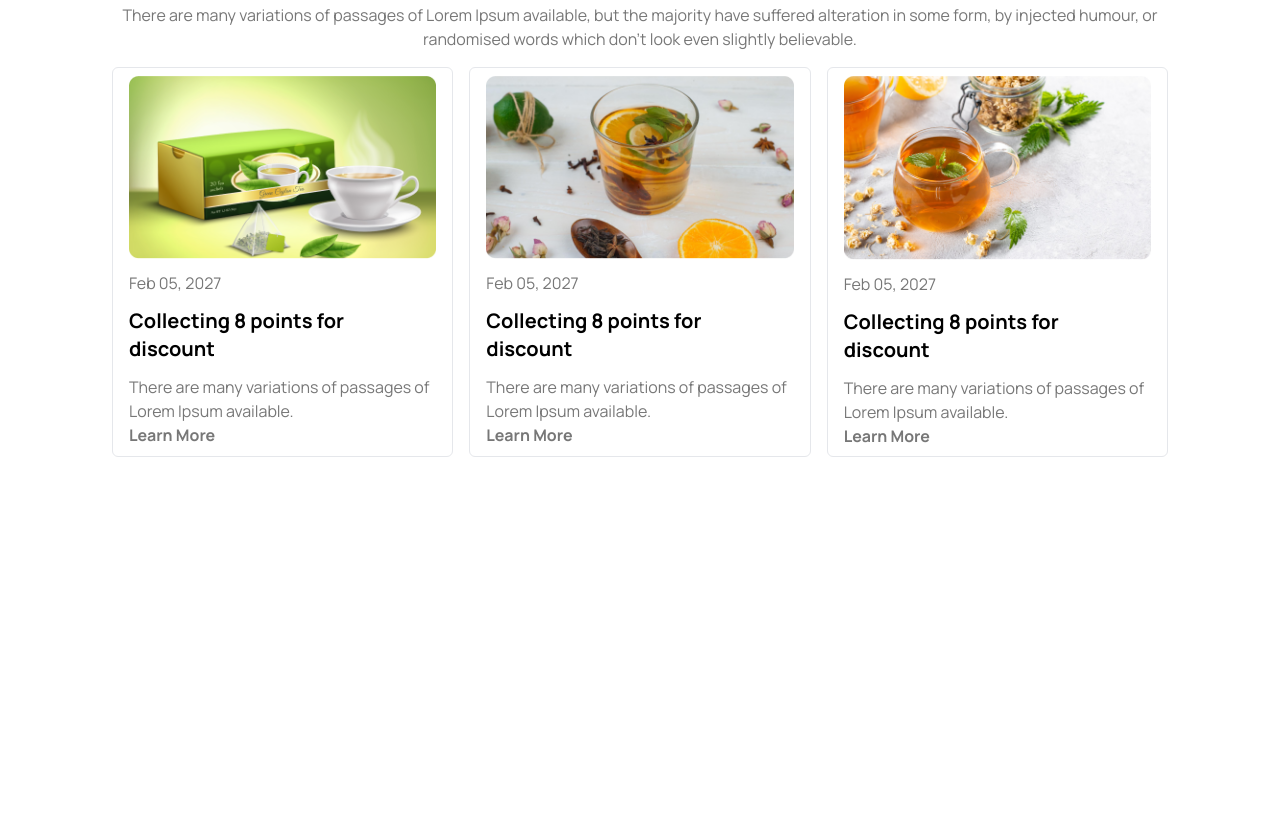
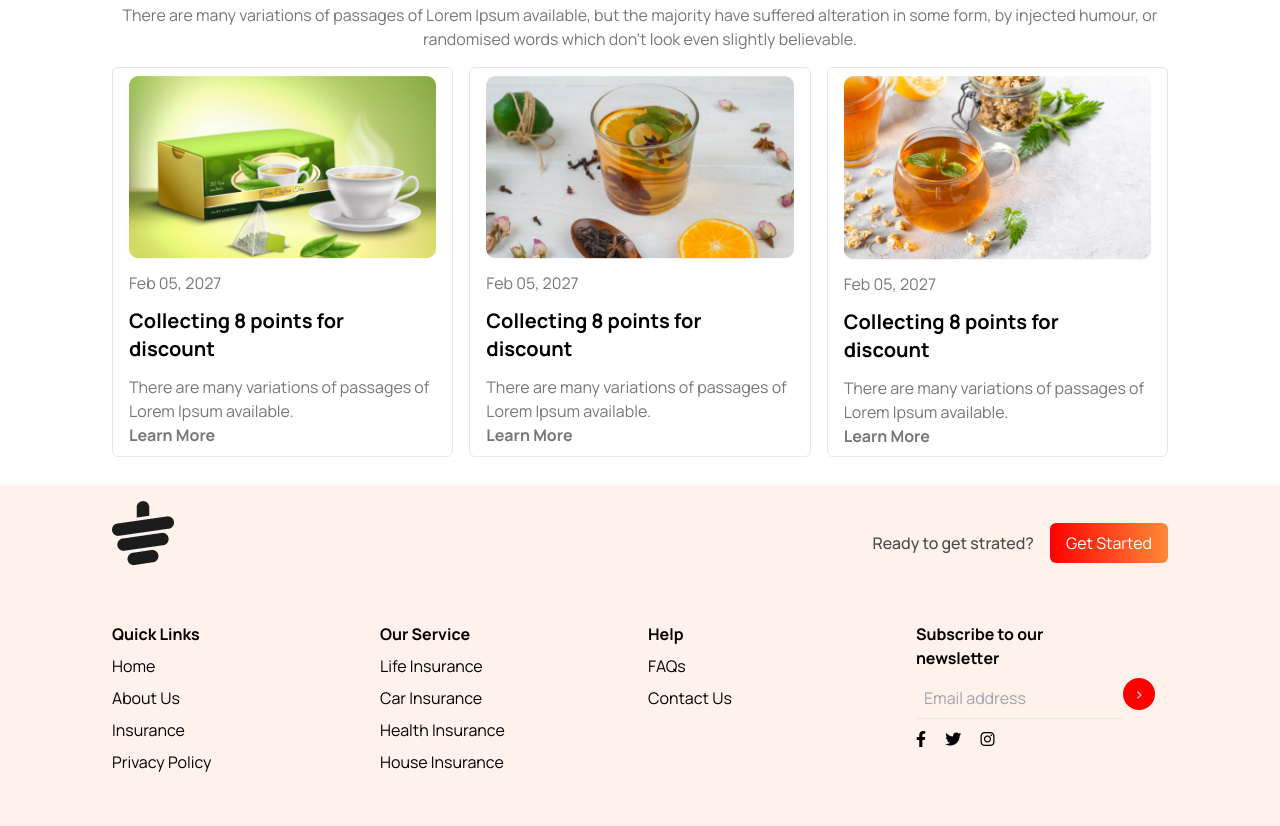
Before and after one commit to rimanroni/Tea-House-Landing-Page, a plain HTML site: page index.html in a window 1280 px wide. Shown: the part 2479-3305 px from the top of the page. Before the commit the page ends 2964 px from the top, so only its background shows below. Drawn offline with nearby package versions, Linux system fonts and the light colour scheme.

Commit message:
projects done

```diff
--- a/index.html
+++ b/index.html
@@ -277,5 +277,58 @@
            </div>
        </section>
     </main>
+    <footer class="bg-[#FFF2EB] py-4" >
+            <div class="max-w-screen-xl mx-auto px-16 lg:px-28">
+                <div class="md:flex justify-between">
+                    <div><img src="images/cup.png" class="mx-auto mb-5" alt=""></div>
+                    <div class="flex  items-center gap-4">
+                        <h1 class="text-[#494949] font-medium">Ready to get strated?</h1>
+                        <button class="bg-gradient-to-r from-[#FF0000] to-[#FF8938] text-white  px-4 py-2 rounded-md">Get Started</button>
+                    </div>
+                </div>
+                <!-- footer items -->
+                 <div class="my-5 grid grid-cols-1 md:grid-cols-2 lg:grid-cols-4 gap-4 py-4">
+                    <div>
+                        <h1 class="font-bold">Quick Links</h1>
+                        <ul class="mt-2 space-y-2">
+                            <li>Home</li>
+                            <li>About Us</li>
+                            <li>Insurance</li>
+                            <li>Privacy Policy</li>
+                        </ul>
+                    </div>
+                    <div>
+                        <h1 class="font-bold">Our Service</h1>
+                        <ul class="mt-2 space-y-2">
+                            <li>Life Insurance</li>
+                            <li>Car Insurance</li>
+                            <li>Health Insurance</li>
+                            <li>House Insurance</li>
+                        </ul>
+                    </div>
+                    <div>
+                        <h1 class="font-bold">Help</h1>
+                        <ul class="mt-2 space-y-2">
+                            <li>FAQs</li>
+                            <li>Contact Us</li>
+                        </ul>
+                    </div>
+                    <div>
+                        <h1 class="font-bold mb-2">Subscribe to our <br> newsletter</h1>
+                        <div class="flex my-2">
+                            <div>
+                                <input type="text" class="border-none border-b p-2 outline-none  bg-transparent" placeholder="Email address"><hr>
+                            </div>
+                            <button class="bg-[#FF0000] w-8 h-8 text-white rounded-full">></button>
+                        </div>
+                        <div class="space-x-4 mt-2">
+                            <i class="fa-brands fa-facebook-f"></i>
+                            <i class="fa-brands fa-twitter"></i>
+                            <i class="fa-brands fa-instagram"></i>
+                        </div>
+                    </div>
+                 </div>
+            </div>
+    </footer>
   </body>
 </html>
```
